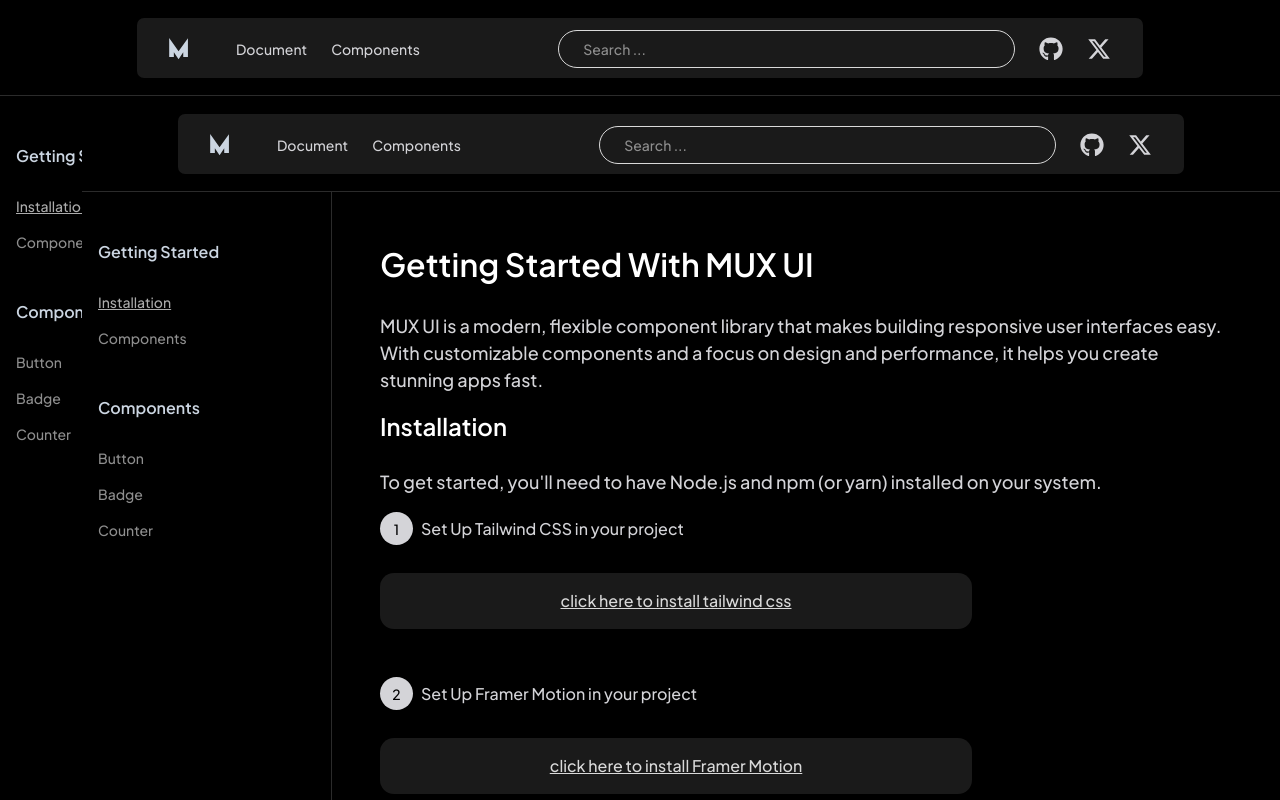
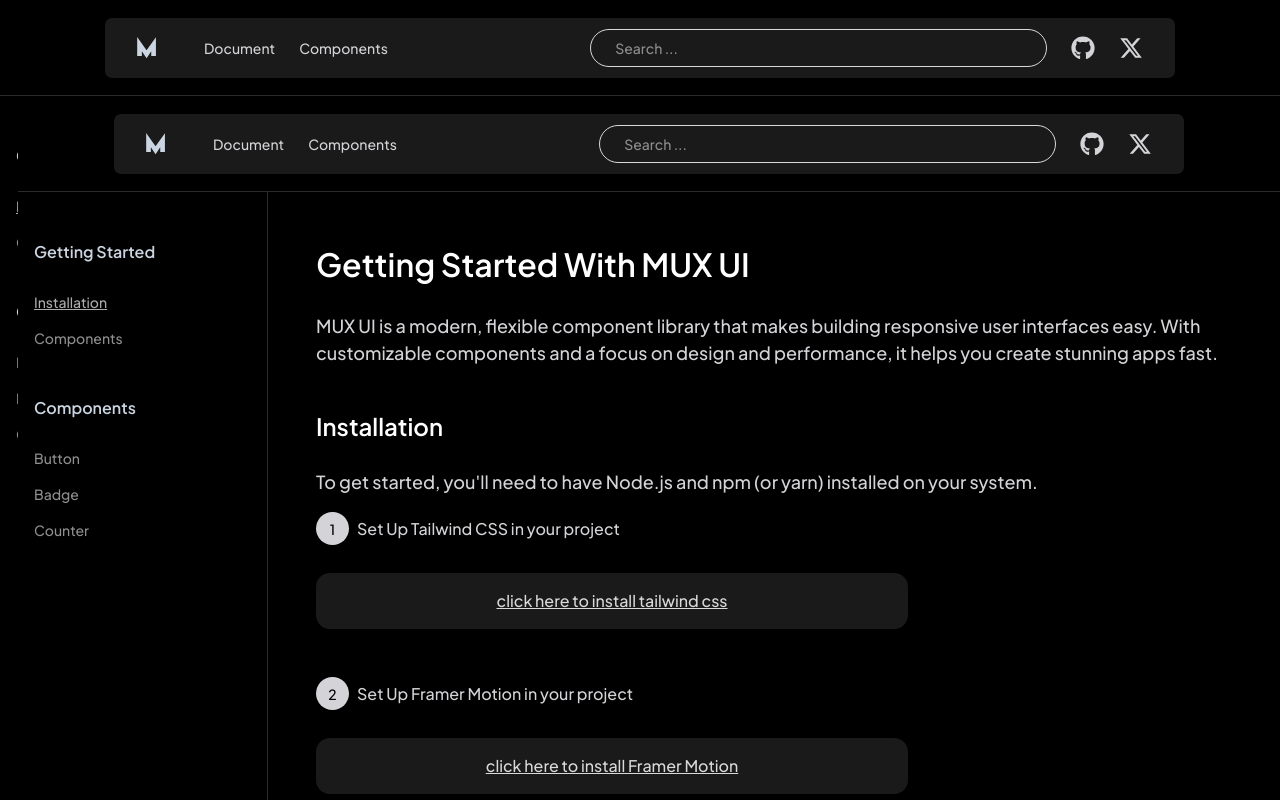
Before and after one commit to mohamedzouine827/mux-ui, a Next.js app: page /Docs in a window 1280 px wide. Shown: the top 800 px of the page. Built offline with nearby package versions, Linux system fonts and the light colour scheme.

Commit message:
Fixed: Navbar

```diff
--- a/app/_components/NavbarMid.tsx
+++ b/app/_components/NavbarMid.tsx
@@ -1,24 +1,51 @@
-import React from 'react'
-import Logo from '../Assets/Logo'
+"use client"
+import React, { useState } from 'react';
+import Logo from '../Assets/Logo';
 import { FaXTwitter } from "react-icons/fa6";
-import { FaGithub } from "react-icons/fa";
+import { FaGithub, FaBars } from "react-icons/fa";
 
 export default function NavbarMid(): JSX.Element {
+    const [isMenuOpen, setIsMenuOpen] = useState(false);
+
+    // Toggle menu visibility when clicking on the hamburger icon
+    const handleMenuToggle = () => {
+        setIsMenuOpen(!isMenuOpen);
+    };
+
     return (
-        <section className='flex justify-center items-center h-24  sm:px-8 md:px-16 lg:px-24 border-b border-[#8e8e8e]/30'>
-            <div className="h-[60px] px-8 py-3 bg-white/10 rounded-[7px] backdrop-blur-[24.10px] flex-col justify-start items-start gap-2.5 inline-flex">
-                <div className="w-[942px] justify-between items-center inline-flex">
-                    <div className="justify-center items-center gap-12 flex">
-                        <Logo />
-                        <div className="justify-start items-center gap-6 flex">
+        <section className='flex justify-center items-center h-24 sm:px-8 md:px-16 lg:px-24 border-b border-[#8e8e8e]/30'>
+            <div className="h-[60px] px-8 py-3 bg-white/10 rounded-[7px] backdrop-blur-[24.10px] flex-col justify-center items-center gap-2.5 inline-flex">
+                <div className="sm:w-[620px] md:w-[720px] lg:w-[820px] xl:w-[1006px] min-[315px]:w-[300px] justify-between items-center inline-flex">
+                    <div className="h-full justify-center items-center gap-12 flex">
+                        {/* Hamburger for small screens */}
+                        <FaBars className="w-6 h-6 text-zinc-300 md:hidden text-2xl cursor-pointer" onClick={handleMenuToggle} />
+
+                        {/* Logo for larger screens */}
+                        <div className="hidden md:flex">
+                            <Logo />
+                        </div>
+
+                        {/* Navigation links for larger screens */}
+                        <div className="justify-start items-center gap-6 lg:flex hidden">
                             <div className="text-zinc-300 text-sm font-medium cursor-pointer hover:text-white transition-colors ">Document</div>
                             <div className="text-zinc-300 text-sm font-medium cursor-pointer hover:text-white transition-colors ">Components</div>
                         </div>
                     </div>
+
+                    {/* Menu for smaller screens */}
+                    {isMenuOpen && (
+                        <div className="absolute top-20 left-0 w-full bg-zinc-950 text-white p-4 md:hidden">
+                            <ul className="flex flex-col gap-4">
+                                <li className="cursor-pointer hover:text-gray-300" onClick={() => setIsMenuOpen(false)}>Document</li>
+                                <li className="cursor-pointer hover:text-gray-300" onClick={() => setIsMenuOpen(false)}>Components</li>
+                            </ul>
+                        </div>
+                    )}
+
                     <div className="justify-start items-center gap-12 flex">
                         <div className="justify-start items-center gap-6 flex">
-                            <div className="px-6 py-1.5 rounded-[44px] border border-[#d9d9d9] justify-start items-center gap-80 flex">
-                                <div className="text-[#8e8e8e] text-sm font-medium ">Search ... </div>
+                            <div className="px-6 py-1.5 rounded-[44px] border hidden md:flex border-[#d9d9d9] justify-start items-center gap-80">
+                                <div className="text-[#8e8e8e] text-sm font-medium">Search ... </div>
                                 <div className="w-6 h-6 relative">
                                     <div className="w-[16.50px] h-[16.50px] left-[4px] top-[4px] absolute">
                                     </div>
@@ -33,5 +60,5 @@
                 </div>
             </div>
         </section>
-    )
+    );
 }
```
